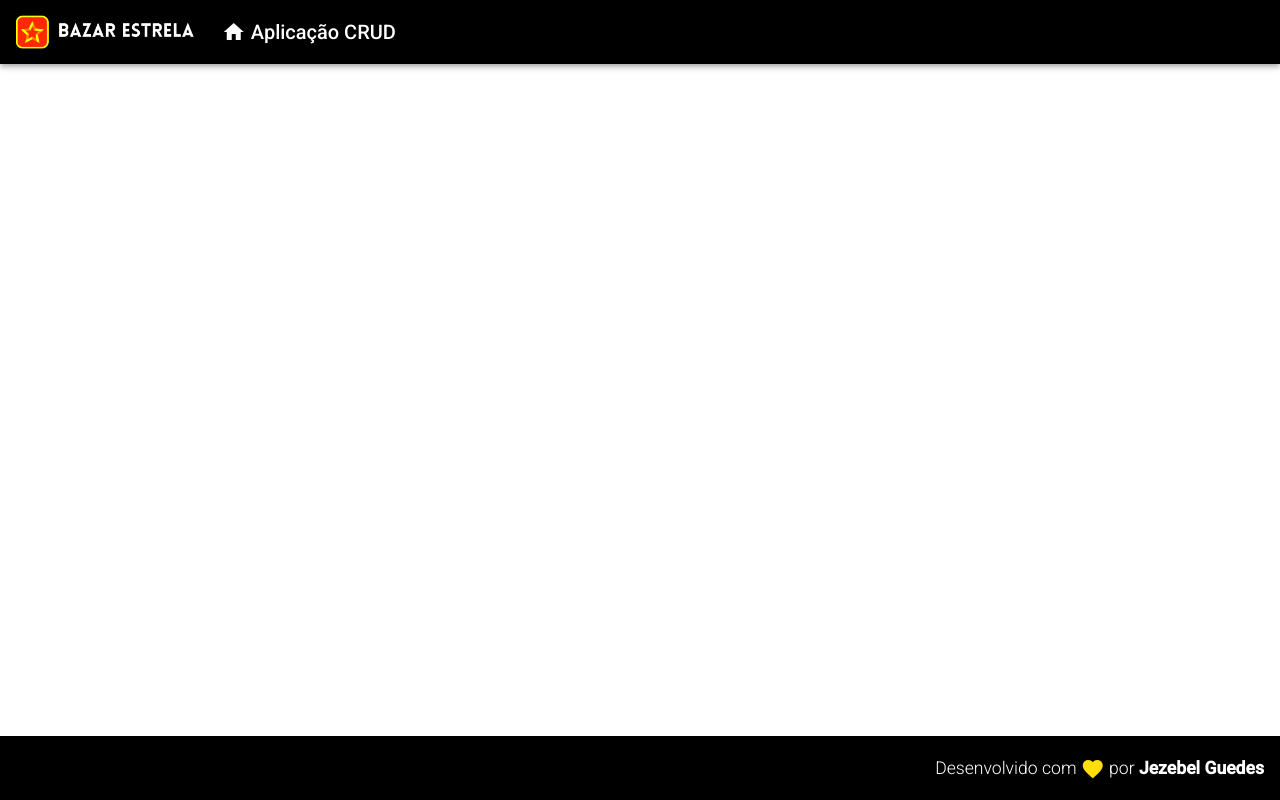
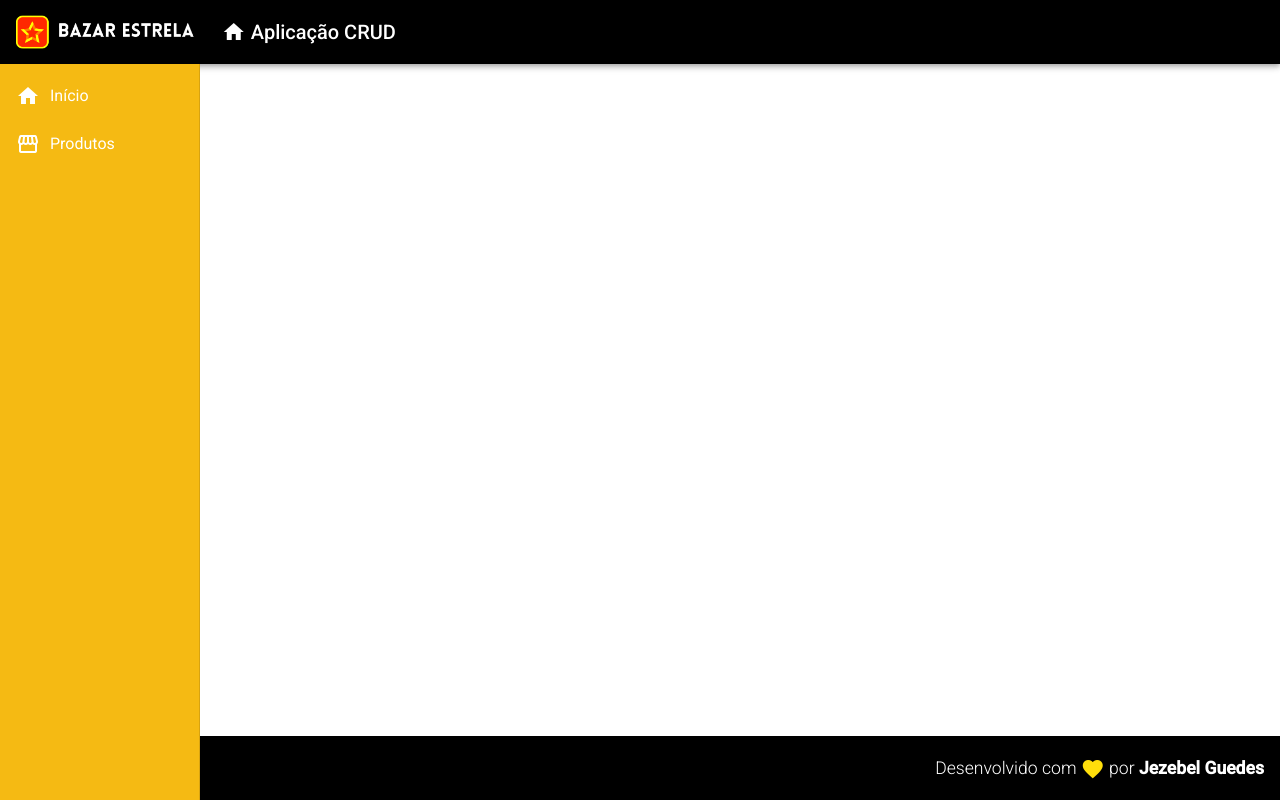
Before and after one commit to Jezebel1990/angular-crud, an Angular app in the folder frontend/: page / in a window 1280 px wide. Built offline with nearby package versions, Linux system fonts and the light colour scheme.

Commit message:
feat: Add nav component

```diff
--- a/frontend/src/app/app.component.html
+++ b/frontend/src/app/app.component.html
@@ -1,2 +1,3 @@
 <app-header></app-header>
+<app-nav></app-nav>
 <app-footer></app-footer>
--- /dev/null
+++ b/frontend/src/app/components/template/nav/nav.component.css
@@ -0,0 +1,12 @@
+.sidenav{
+    background-color: #f5ba13;
+    width: 200px;
+}
+
+.sidenav a {
+    color: #fff;
+}
+
+.sidenav i {
+    padding-right: 10px;
+}
--- /dev/null
+++ b/frontend/src/app/components/template/nav/nav.component.html
@@ -0,0 +1,19 @@
+<mat-sidenav-container class="container">
+    <mat-sidenav class="sidenav" mode="side" opened
+    fixedInViewport="true" fixedTopGap="64">
+      <mat-nav-list class="nav-list">
+        <a mat-list-item>
+            <i class="material-icons">
+               home
+            </i>
+            Início
+        </a>
+        <a mat-list-item>
+            <i class="material-icons">
+               storefront
+            </i>
+            Produtos
+        </a>
+      </mat-nav-list>
+    </mat-sidenav>
+</mat-sidenav-container>
--- /dev/null
+++ b/frontend/src/app/components/template/nav/nav.component.ts
@@ -0,0 +1,15 @@
+import { Component, OnInit } from '@angular/core';
+
+@Component({
+  selector: 'app-nav',
+  templateUrl: './nav.component.html',
+  styleUrls: ['./nav.component.css']
+})
+export class NavComponent implements OnInit {
+
+  constructor() { }
+
+  ngOnInit(): void {
+  }
+
+}
```
Also changed, not shown: frontend/src/app/app.module.ts (+9 -2 lines).
